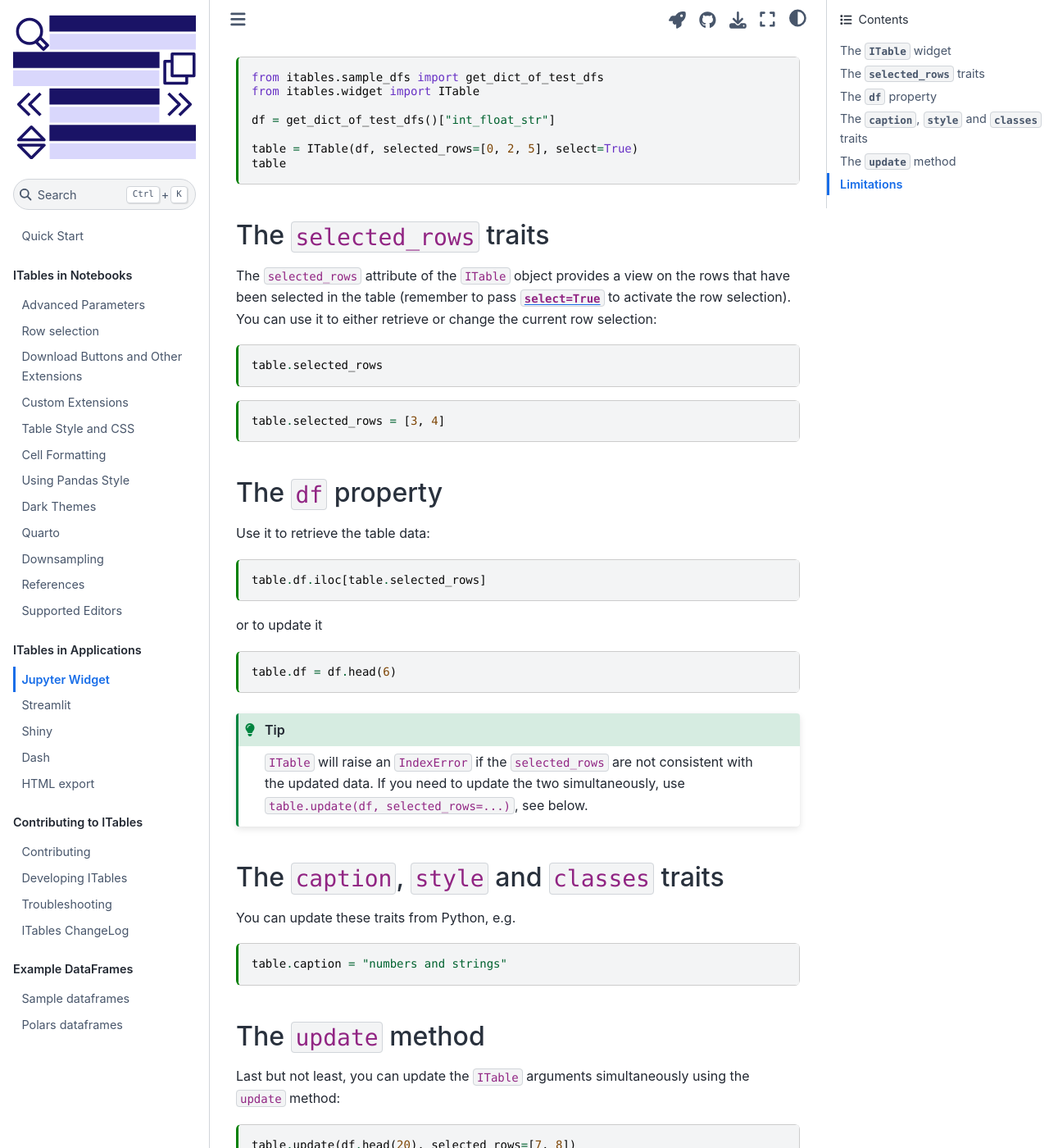
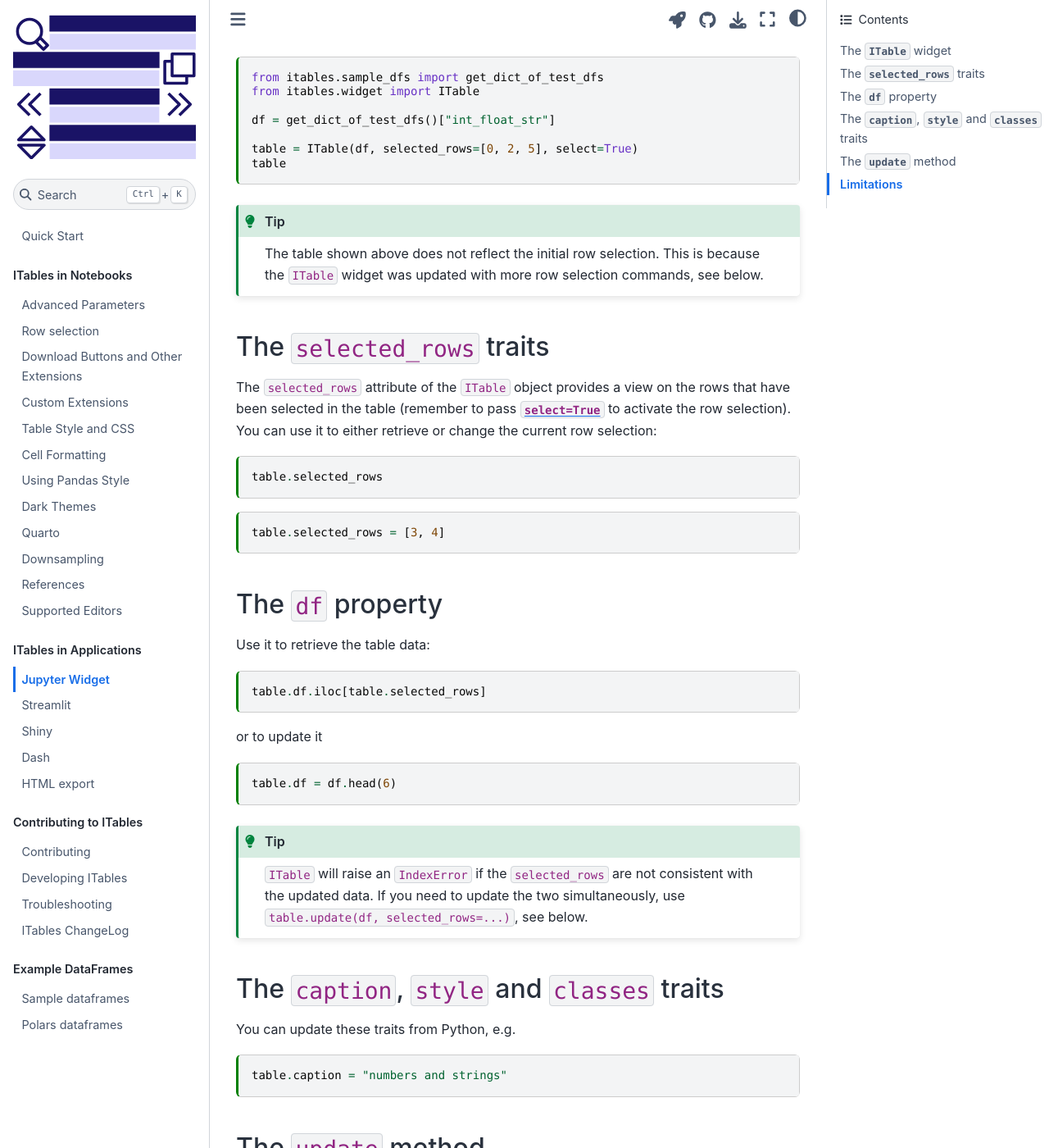
Before and after one commit to mwouts/itables, a Jupyter Book: the page built from docs/widget.md, in a window 1280 px wide and 1400 px high, scrolled down 400 px. Shown: the whole window at 82% size. Built offline with Jupyter Book 1.0.4 settings and Sphinx 7.4.7 and the Sphinx Book theme 1.1.4, drawn with Linux system fonts in a browser that asks for light colours.

Commit message:
Rename the widget page to 'widget'

````diff
--- a/docs/_toc.yml
+++ b/docs/_toc.yml
@@ -17,7 +17,7 @@ parts:
     - file: supported_editors
   - caption: ITables in Applications
     chapters:
-      - file: ipywidgets
+      - file: widget
       - file: streamlit
       - file: shiny
       - file: dash
--- a/docs/ipywidgets.md
+++ b/docs/widget.md
@@ -35,6 +35,12 @@ df = get_dict_of_test_dfs()["int_float_str"]
 
 table = ITable(df, selected_rows=[0, 2, 5], select=True)
 table
+```
+
+```{tip}
+The table shown above does not reflect the initial row selection.
+This is because the `ITable` widget was updated with
+more row selection commands, see below.
 ```
 
 ## The `selected_rows` traits
@@ -93,7 +99,7 @@ Compared to `show`, the `ITable` widget has the same limitations as the [Streaml
 e.g. structured headers are not available, you can't pass JavaScript callback, etc.
 
 The good news is that if you only want to _display_ the table, you do not need
-the `ITables` widget. Below is an example in which we use `show` to display a different
+the `ITable` widget. Below is an example in which we use `show` to display a different
 table depending on the value of a drop-down component:
 
 ```python
````
Also changed, not shown: README.md (+2 -2 lines), docs/quick_start.md (+1 -1 lines), docs/select.md (+1 -1 lines).
